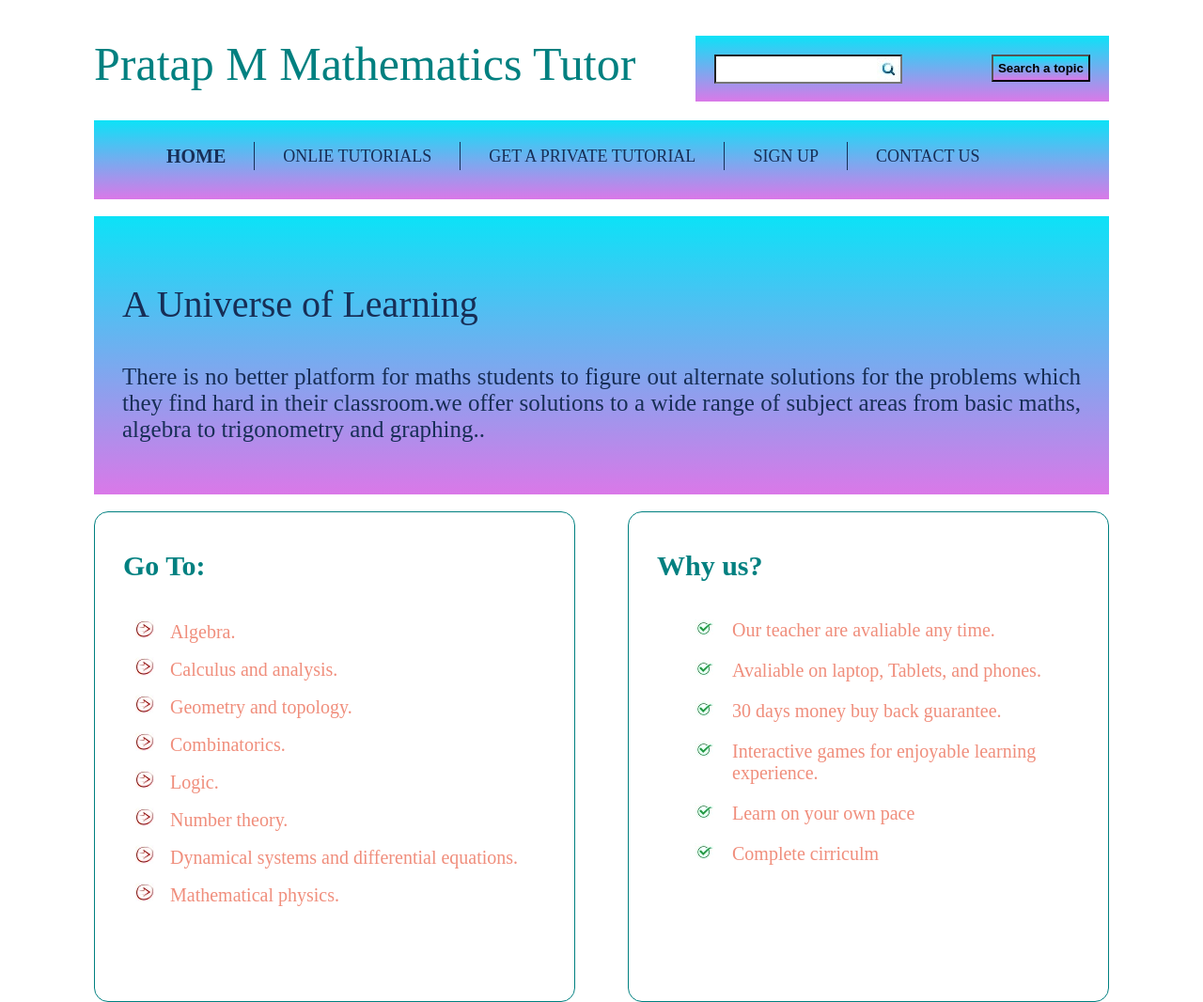
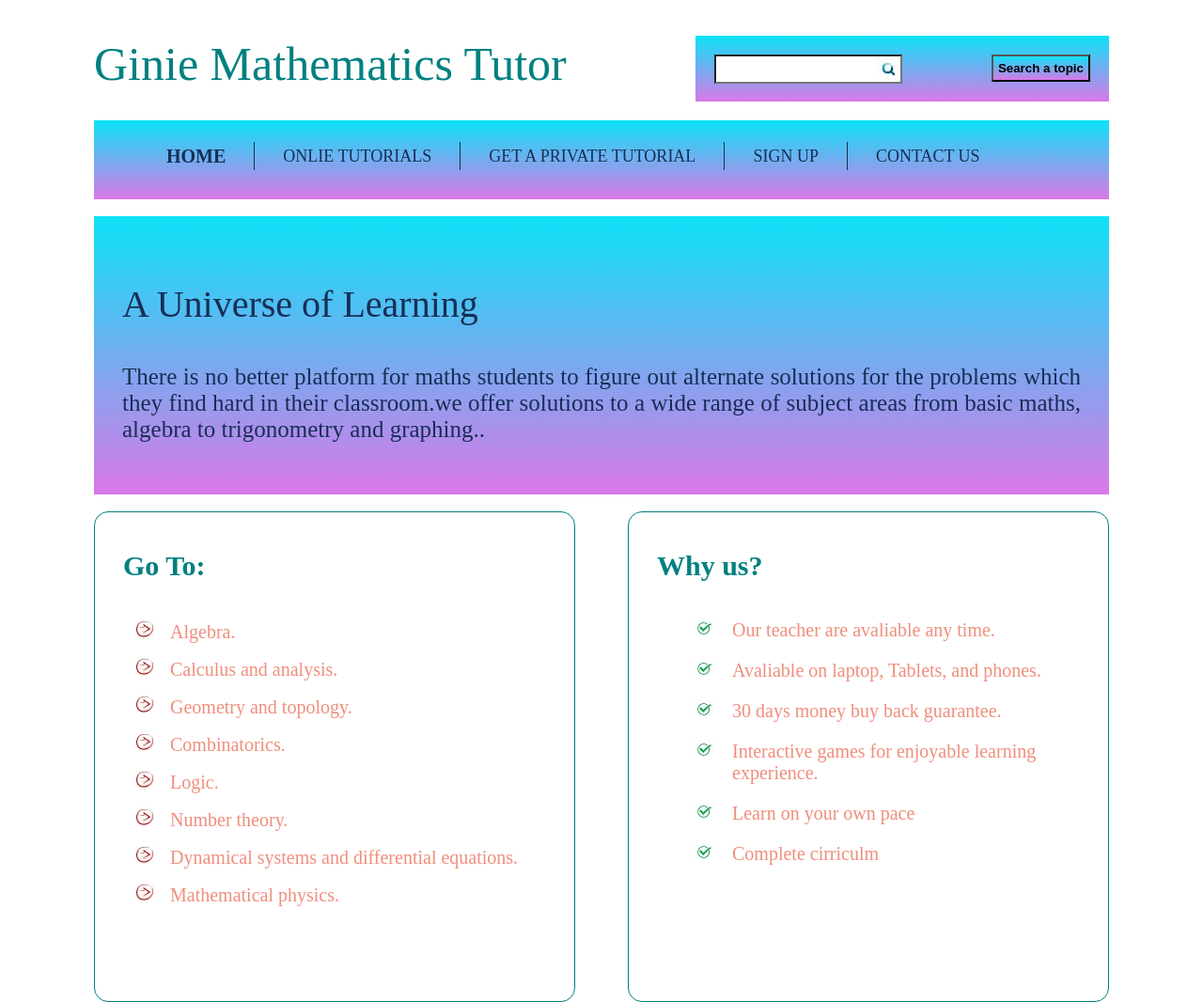
Before and after one commit to ginie-viking/giniemathweb, a plain HTML site: page index.html in a window 1280 px wide. Shown: the top 1066 px of the page at 94% size. Drawn offline with Linux system fonts and the light colour scheme.

Commit message:
Update index.html

```diff
--- a/index.html
+++ b/index.html
@@ -11,7 +11,7 @@
        <div id="receptacle">
            <div id="header">
                <div id="brand">
-                  <h1><a href="#">Pratap M Mathematics Tutor</a></h1>
+                  <h1><a href="#">Ginie Mathematics Tutor</a></h1>
                </div>
                <div id="searchBox">
                   <form method="get">
```
